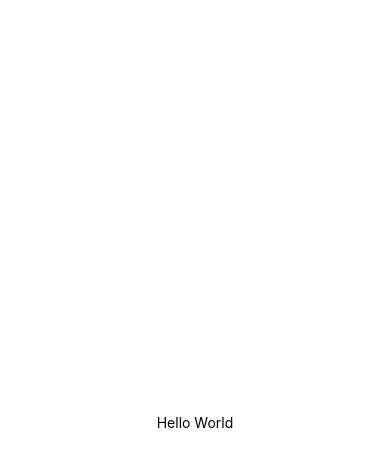
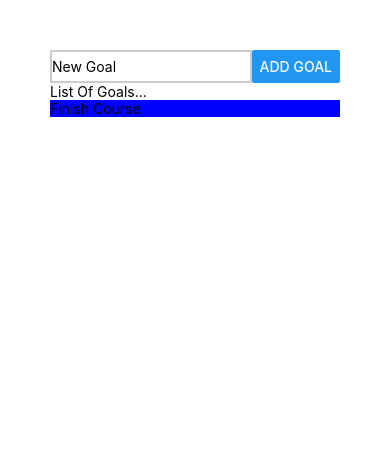
Before and after one commit to titusdmoore/RNcourse, a React Native app: screen / in a window 390 px wide. Shown: the top 466 px of the page. Built offline with nearby package versions, Linux system fonts and the light colour scheme.

Commit message:
Moving through module one

```diff
--- a/App.js
+++ b/App.js
@@ -1,20 +1,39 @@
 import { StatusBar } from 'expo-status-bar';
-import { StyleSheet, Text, View } from 'react-native';
+import reactDom from 'react-dom';
+import { StyleSheet, Text, View, Button, TextInput } from 'react-native';
 
 export default function App() {
   return (
-    <View style={styles.container}>
-      <Text>Hello World</Text>
-      <StatusBar style="auto" />
+    <View style={styles.appContainer}>
+      <View style={styles.inputContainer}>
+        <TextInput placeholder='New Goal' style={styles.textField} />
+        <Button title="Add Goal" />
+      </View>
+      <View>
+        <Text>List Of Goals...</Text>
+        <View style={styles.goalCard}>
+          <Text>Finish Course</Text>
+        </View>
+      </View>
     </View>
   );
 }
 
 const styles = StyleSheet.create({
-  container: {
-    flex: 1,
-    backgroundColor: '#fff',
-    alignItems: 'center',
-    justifyContent: 'center',
+  appContainer: {
+    padding: 50
   },
+  inputContainer: {
+    flexDirection: 'row',
+    justifyContent: 'space-between'
+  },
+  textField: {
+    width: '80%',
+    borderWidth: 2,
+    borderColor: '#ccc',
+  },
+  goalCard: {
+    backgroundColor: 'blue',
+    color: 'white',
+  }
 });
```
Also changed, not shown: 2 other files (tests, documents, lock files or other folders).
